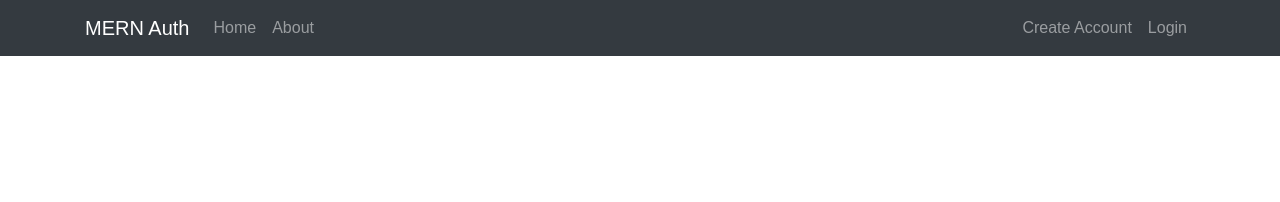
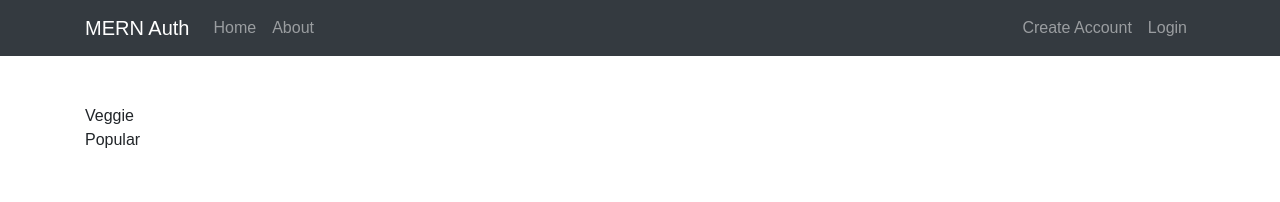
Before and after one commit to amanda-w/recipes-react-frontend, a React (Create React App) app: page /pages in a window 1280 px wide. Shown: the top 202 px of the page. Built offline with nearby package versions, Linux system fonts and the light colour scheme; no server answers.

Commit message:
add: API Key and use in Popular component

```diff
--- a/src/App.js
+++ b/src/App.js
@@ -17,7 +17,8 @@ import Profile from './components/Profile';
 import Welcome from './components/Welcome';
 
 // Pages
-import Home from './pages/Home';
+//import Home from './pages/Home';
+import Pages from './pages/Pages';
 
 const PrivateRoute = ({ component: Component, ...rest}) => {
   let token = localStorage.getItem('jwtToken');
@@ -74,7 +75,7 @@ function App() {
           />
           <PrivateRoute path="/profile" component={Profile} user={currentUser} handleLogout={handleLogout} />
           <Route exact path="/" component={Welcome} />
-          <Route path="/home" component={Home} />
+          <Route path="/pages" component={Pages} />
           <Route path="/about" component={About} />
         </Switch>
       </div>
--- a/src/components/Popular.jsx
+++ b/src/components/Popular.jsx
@@ -1,6 +1,17 @@
-import React from 'react';
+import React, { useEffect } from 'react';
 
 function Popular() {
+
+    useEffect(() => {
+        getPopular();
+    }, []);
+
+    const getPopular = async () => {
+        const api = await fetch(`https://api.spoonacular.com/recipes/random?apiKey=${process.env.REACT_APP_API_KEY}&number=15`);
+        const data = await api.json();
+        console.log(data);
+    }
+
   return (
     <div>Popular</div>
   )
--- /dev/null
+++ b/src/pages/Pages.jsx
@@ -0,0 +1,12 @@
+ import React from 'react';
+ import Home from './Home';
+
+ function Pages() {
+   return (
+     <div>
+        <Home />
+     </div>
+   );
+ }
+
+ export default Pages;
```
